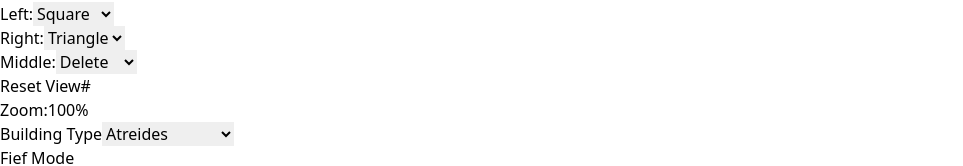
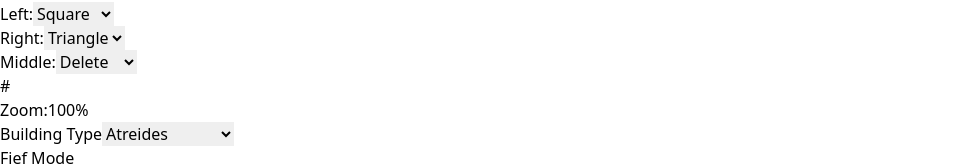
Before and after one commit to holidyspice/FoundationPlanner, a React (Vite) app: page / in a window 1280 px wide. Shown: the part 151-317 px from the top of the page, without its empty margins (0-963 px from the left). Built offline with nearby package versions, Linux system fonts and the light colour scheme.

Commit message:
Move Reset View to Zoom area with refresh icon
- Replace "Reset View" text button with refresh icon
- Move button inside the Zoom display area
- Smaller icon (24x24) to fit within the Zoom container

```diff
--- a/src/App.jsx
+++ b/src/App.jsx
@@ -2508,11 +2508,6 @@
           </select>
         </div>
 
-        <button onClick={handleResetView}
-          className="bg-slate-700 hover:bg-slate-600 text-white px-3 py-1.5 rounded-lg text-sm transition-colors">
-          Reset View
-        </button>
-
         {/* Clear button */}
         <button onClick={handleClear} disabled={shapes.length === 0}
           className="bg-red-600/80 hover:bg-red-500 disabled:opacity-40 text-white w-8 h-8 rounded-lg text-sm transition-colors flex items-center justify-center"
@@ -2557,6 +2552,15 @@
         <div className="bg-slate-800 px-3 py-1.5 rounded-lg text-sm flex items-center gap-2">
           <span className="text-slate-400">Zoom:</span>
           <span className="text-slate-300">{Math.round(zoom * 100)}%</span>
+          {/* Reset View button */}
+          <button onClick={handleResetView}
+            className="bg-slate-700 hover:bg-slate-600 text-white w-6 h-6 rounded flex items-center justify-center ml-1"
+            title="Reset View"
+          >
+            <svg className="w-3.5 h-3.5" fill="none" stroke="currentColor" viewBox="0 0 24 24">
+              <path strokeLinecap="round" strokeLinejoin="round" strokeWidth={2} d="M4 4v5h.582m15.356 2A8.001 8.001 0 004.582 9m0 0H9m11 11v-5h-.581m0 0a8.003 8.003 0 01-15.357-2m15.357 2H15" />
+            </svg>
+          </button>
         </div>
       </div>
 
```
